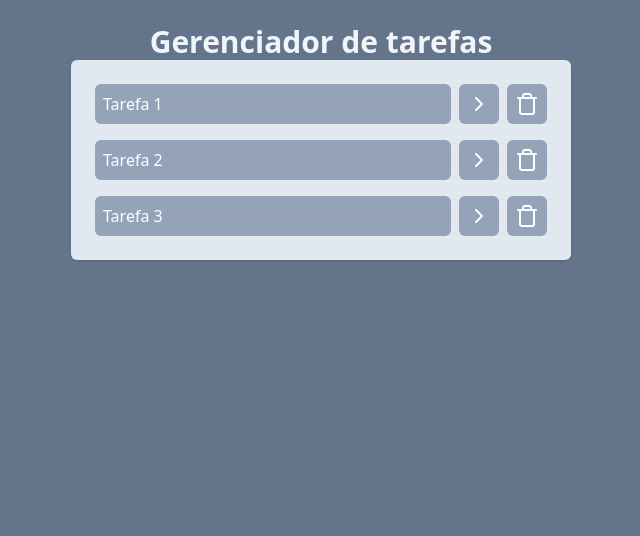
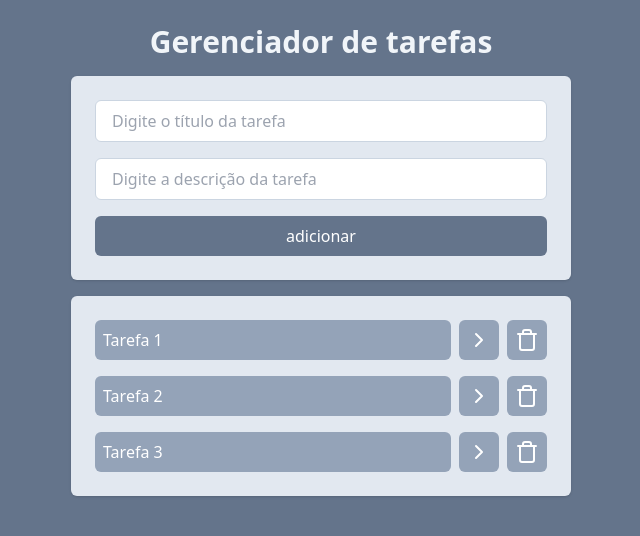
Before and after one commit to Vircsss/Gerenciador-de-Tarefas, a React (Vite) app: page / in a window 1280 px wide. Shown: the top 536 px of the page, without its empty margins (319-959 px from the left). Built offline with nearby package versions, Linux system fonts and the light colour scheme.

Commit message:
Adiiconando o botao de adicionar

```diff
--- a/src/App.jsx
+++ b/src/App.jsx
@@ -46,12 +46,24 @@ function App() {
 
   }
 
+  function onAdd(title, description) {
+    const newTask = {
+      id: tasks.length + 1,
+      title,
+      description,
+      isCompleted: false,
+    }
+    setTasks([...tasks, newTask])
+  }
+
+
   return (
-    <div className="w-screen h-screen bg-slate-500 flex justify-center p-6">
-      <div className="w-[500px]">
+    <div className=" w-screen h-screen bg-slate-500 flex justify-center p-6">
+      <div className="space-y-4 w-[500px]">
         <h1 className="text-3xl text-slate-100 font-bold text-center">Gerenciador de tarefas</h1>
+
+        <AddTask onAdd={onAdd} />
         <Tasks tasks={tasks} onTaskClick={onTestClick} onDelete={onDelete}/>
-        <AddTask />
       </div>
     </div>
   )
--- a/src/components/AddTask.jsx
+++ b/src/components/AddTask.jsx
@@ -1,5 +1,37 @@
-function AddTask() {
-    <h1>AddTask</h1>
+import { useState } from "react";
+function AddTask({ onAdd }) {
+    const [title, setTittle] = useState("");
+    const [description, setDescription] = useState("");
+
+    return (
+        <div className="bg-slate-200 space-y-4 p-6 rounded-md shadow flex flex-col">
+
+            <input
+                type="text"
+                value={title}
+                placeholder="Digite o título da tarefa"
+                className="border border-slate-300 outline-slate-400 px-4 py-2 rounded-md"
+                onChange={(event) => setTittle(event.target.value)}
+            />
+            <input
+
+                type="text"
+                value={description}
+                placeholder="Digite a descrição da tarefa"
+                className="border border-slate-300 outline-slate-400 px-4 py-2 rounded-md"
+                onChange={(event) => setDescription(event.target.value)}
+            />
+
+            <button
+                type="button"
+                className="bg-slate-500 text-white px-4 py-2 rounded-md font-medium"
+                onClick={() => onAdd(title, description)}
+            >
+                adicionar
+            </button>
+
+        </div>
+    )
 }
 
 export default AddTask;
--- a/src/components/Tasks.jsx
+++ b/src/components/Tasks.jsx
@@ -1,16 +1,16 @@
 import { ChevronRightIcon, TrashIcon } from "lucide-react";
 
-function Tasks({tasks, onTaskClick, onDelete}) {
+function Tasks({ tasks, onTaskClick, onDelete }) {
     return (
 
 
         <ul className="space-y-4 p-6 bg-slate-200 rounded-md shadow">
             {tasks.map((task) => (
                 <li key={task.id} className="flex gap-2" >
-                    <button onClick={() => onTaskClick(task.id)} className={`text-left bg-slate-400 text-white p-2 rounded-md w-full ${task.isCompleted && "line-through"}`}>
+                    <button onClick={() => onTaskClick(task.id)} className={`text-left bg-slate-400 text-white p-2 rounded-md w-full
+                        ${task.isCompleted && "line-through"}`}>
 
                         {task.title}
-
 
                     </button>
                     <button className="bg-slate-400 p-2 rounded-md text-white">
```
